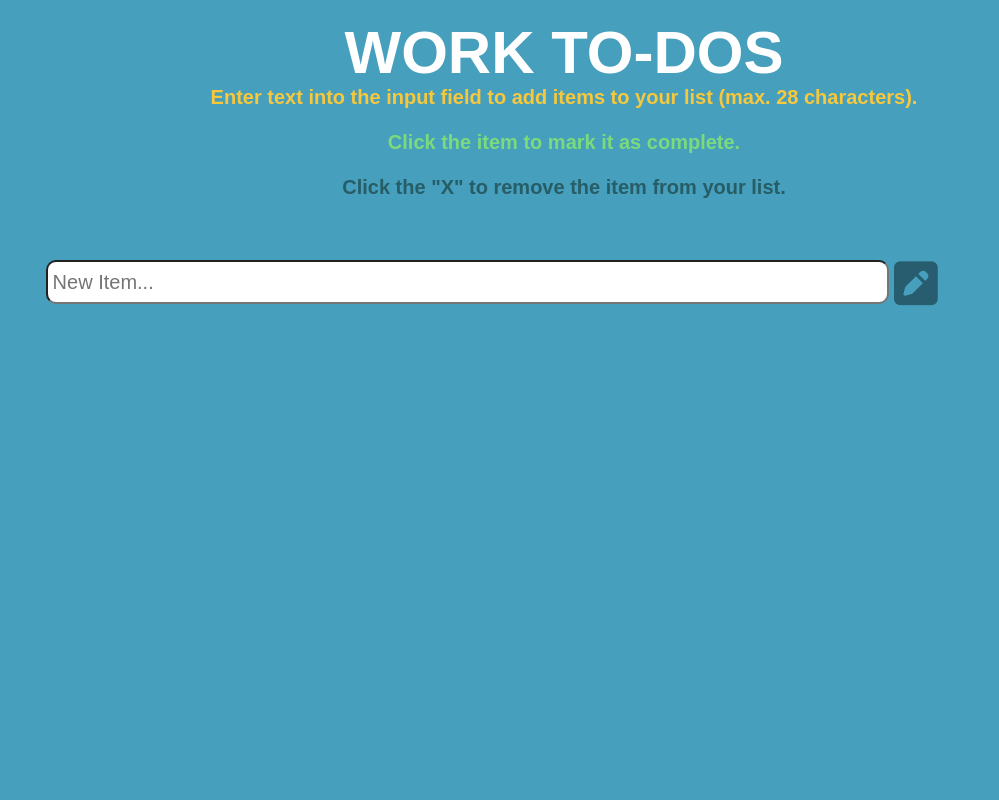
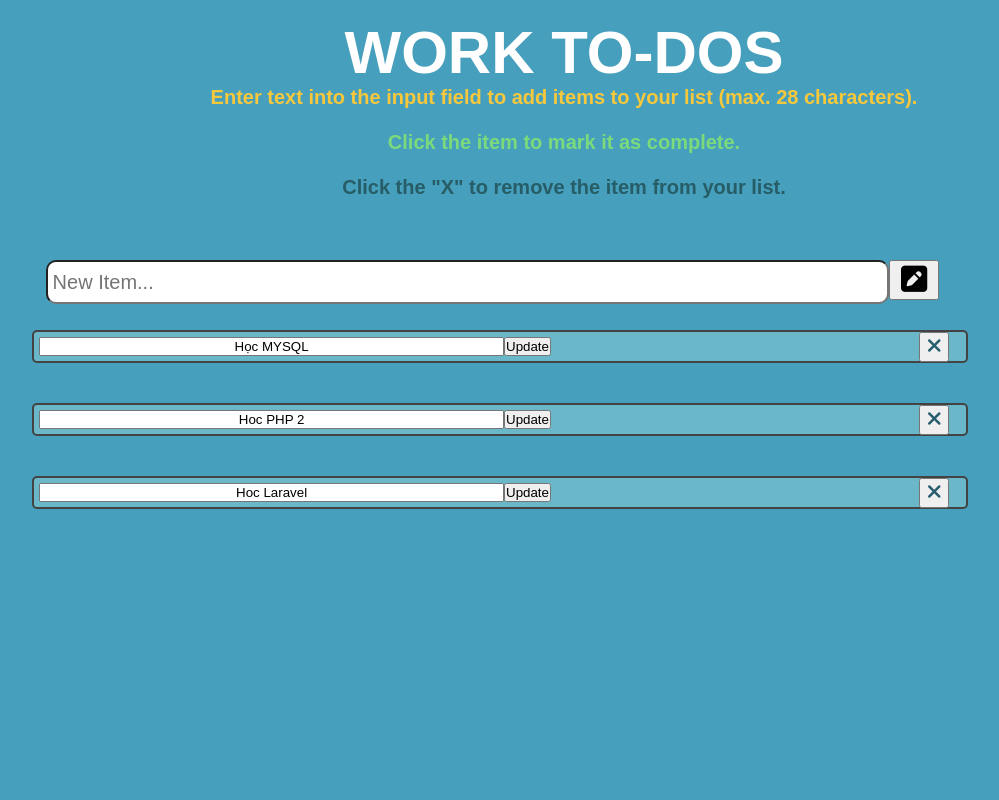
Before and after one commit to zunkt/PHPKhoaPham-05082019, a PHP site: page /task.php in a window 1280 px wide. Shown: the whole page, without its empty margins (76-1075 px from the left). Run offline with PHP 8.4, Linux system fonts and the light colour scheme; data comes from the database, SQL or seed files in the repository; both versions use the stored data as it was after the commit; some libraries are stand-ins or nearby versions.

Commit message:
update source code

```diff
--- /dev/null
+++ b/PHPCa2-2808/db.php
@@ -0,0 +1,8 @@
+<?php
+
+$con = mysqli_connect('localhost', 'root', '', 'QLSV');
+    mysqli_set_charset($con, 'utf8');
+    if (!$con) {
+        die('Error connect');
+    }
+?>
--- /dev/null
+++ b/PHPCa2-2808/get_data.php
@@ -0,0 +1,10 @@
+<?php
+
+$queryString = "SELECT * FROM tasks";
+$result = mysqli_query($con, $queryString);
+
+while ($row = mysqli_fetch_assoc($result)) {
+    $task[] = $row;
+}
+
+?>
--- a/PHPCa2-2808/task.php
+++ b/PHPCa2-2808/task.php
@@ -1,17 +1,7 @@
 <?php
+    require('db.php');
+    require('get_data.php');
 
-$con = mysqli_connect('localhost', 'root', '', 'QLSV');
-mysqli_set_charset($con, 'utf8');
-if (!$con) {
-    die('Error connect');
-}
-$queryString = "SELECT * FROM tasks";
-$result = mysqli_query($con, $queryString);
-
-while ($row = mysqli_fetch_assoc($result)) {
-    $task[] = $row;
-}
-$task = array();
 ?>
 
 <!DOCTYPE html>
@@ -109,7 +99,7 @@ $task = array();
   margin-bottom: 0;
 }
 .text-input{
-    width: 95%;
+    width: 50%;
     float: left;
     display: flex;
     text-align: center;
@@ -139,16 +129,27 @@ $task = array();
     right: 0;
     display: table-row;
 }
-.bt-cls{
+.close .bt-cls{
     width: 100%;
     height: 100%;
     position: relative;
 }
-.bt-cls i{
-    position: absolute;
+.close .bt-cls i{
     right: 50%;
     color: rgb(39, 93, 110);
     font-size: 20px;
+}
+#bt-add {
+    width: 50px;
+    height: 40px;
+    font-size: 30px;
+}
+.close #bt-remove {
+    width: 30px;
+    height: 30px;
+    font-size: 16px;
+    position: relative;
+    top: -5px;
 }
     </style>
 </head>
@@ -160,10 +161,19 @@ $task = array();
             <p id="guide-2">Click the item to mark it as complete.</p>
             <p id="guide-3">Click the "X" to remove the item from your list.</p>
         </div>
+        <div>
+            <?php
+                if (isset($error)) {
+                    echo "<b>$error</b>";
+                }
+            ?>
+        </div>
         <div class="content">
             <div class="add-content">
-                <input type="text" name="" id="txt-value" placeholder="New Item...">
-                <a href="#" id="bt-add"><i class="fas fa-pen-square"></i></a>
+                <form method="post" action="handle_form.php">
+                    <input type="text" name="txtTask" id="txt-value" placeholder="New Item...">
+                    <button name="btnInsert" type="submit" id="bt-add"><i class="fas fa-pen-square"></i></button>
+                </form>
             </div>
 
         </div>
@@ -172,12 +182,25 @@ $task = array();
                 ?>
                     <div class="list-content">
                 <div class="content-item">
-                    <div class="text-input">
-                        <p><?php echo $item['name'] ?></p>
+                    <form action="handle_form.php" method="POST">
+                        <input class="text-input" name="txtTaskUpdate" value="<?php echo $item['name'] ?>">
+                        <div>
+                        <div class="bt-cls">
+                                <input type="hidden" name="taskId" value="<?php echo $item['id'] ?>"/>
+                                <button type="submit" name="btnUpdate" id="bt-remove">Update</button>
+                        </div>
                     </div>
+                    </form>
                     <div class="close">
-                        <div class="bt-cls"><a href="#" id="bt-remove"><i class="fas fa-times"></i></a></div>
+                        <div class="bt-cls">
+                            <form action="handle_form.php" method="POST">
+                                <input type="hidden" name="taskId" value="<?php echo $item['id'] ?>"/>
+                                <button type="submit" name="btnDelete" id="bt-remove"><i class="fas fa-times"></i></button>
+                            </form>
+                        </div>
                     </div>
+
+
                 </div>
             </div>
                 <?php
```
Also changed, not shown: PHPCa2-2808/handle_form.php (added, +47 -0 lines), PHPCa2-2808/tasks.sql (added, +68 -0 lines).
